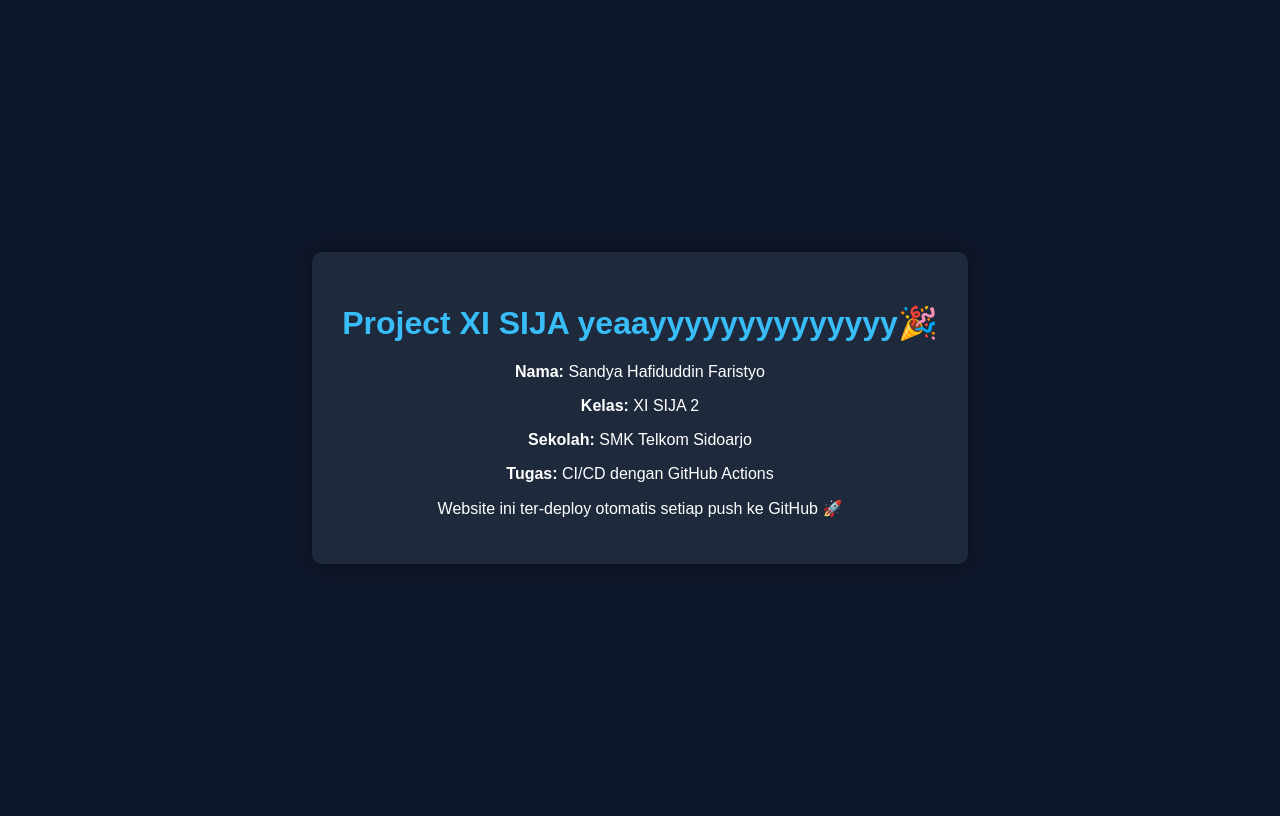
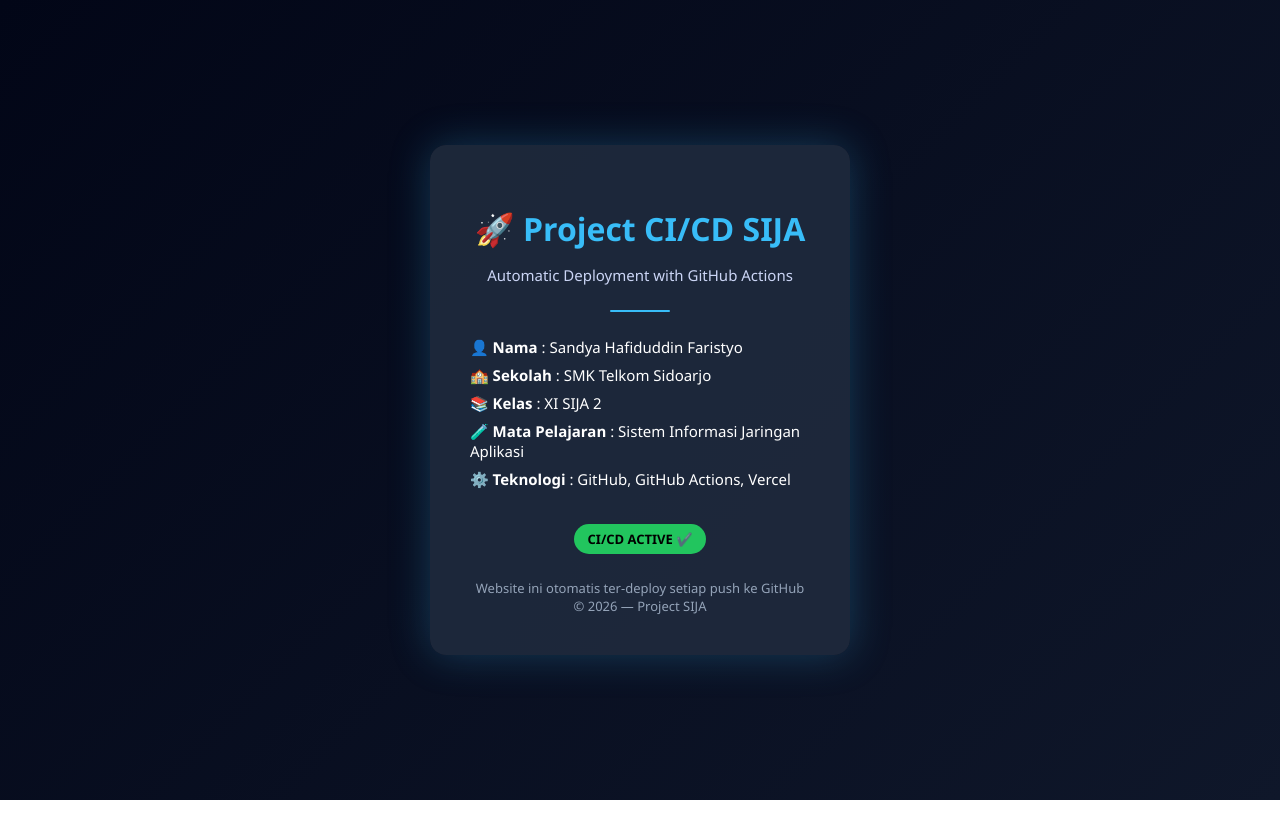
Before and after one commit to sanoken01/tugas-project-deploy, a plain HTML site: page index.html in a window 1280 px wide. Drawn offline with Linux system fonts and the light colour scheme.

Commit message:
update tampilan web versi epic

```diff
--- a/index.html
+++ b/index.html
@@ -2,37 +2,112 @@
 <html lang="id">
 <head>
     <meta charset="UTF-8">
-    <title>Deploy Otomatis - SIJA</title>
+    <title>Project CI/CD - XI SIJA</title>
     <style>
+        * {
+            box-sizing: border-box;
+        }
+
         body {
-            font-family: Arial, sans-serif;
-            background: #0f172a;
+            font-family: "Segoe UI", Arial, sans-serif;
+            background: linear-gradient(135deg, #020617, #0f172a);
             color: white;
+            min-height: 100vh;
+            margin: 0;
             display: flex;
             justify-content: center;
             align-items: center;
-            height: 100vh;
         }
+
         .card {
-            background: #1e293b;
-            padding: 30px;
-            border-radius: 10px;
+            background: rgba(30, 41, 59, 0.95);
+            padding: 40px;
+            border-radius: 16px;
             text-align: center;
-            box-shadow: 0 0 20px rgba(0,0,0,0.4);
+            width: 420px;
+            box-shadow: 0 0 40px rgba(56, 189, 248, 0.25);
+            animation: fadeIn 1.2s ease;
         }
+
+        @keyframes fadeIn {
+            from {
+                opacity: 0;
+                transform: translateY(30px);
+            }
+            to {
+                opacity: 1;
+                transform: translateY(0);
+            }
+        }
+
         h1 {
             color: #38bdf8;
+            margin-bottom: 10px;
+        }
+
+        .subtitle {
+            color: #cbd5f5;
+            margin-bottom: 25px;
+            font-size: 15px;
+        }
+
+        .info {
+            text-align: left;
+            margin: 20px 0;
+        }
+
+        .info p {
+            margin: 8px 0;
+            font-size: 15px;
+        }
+
+        .badge {
+            display: inline-block;
+            background: #22c55e;
+            color: black;
+            padding: 6px 14px;
+            border-radius: 20px;
+            font-size: 13px;
+            font-weight: bold;
+            margin-top: 15px;
+        }
+
+        .footer {
+            margin-top: 25px;
+            font-size: 13px;
+            color: #94a3b8;
+        }
+
+        .line {
+            height: 2px;
+            width: 60px;
+            background: #38bdf8;
+            margin: 15px auto 25px;
+            border-radius: 10px;
         }
     </style>
 </head>
 <body>
     <div class="card">
-        <h1>Project XI SIJA yeaayyyyyyyyyyyyyy🎉</h1>
-        <p><b>Nama:</b> Sandya Hafiduddin Faristyo</p>
-        <p><b>Kelas:</b> XI SIJA 2</p>
-        <p><b>Sekolah:</b> SMK Telkom Sidoarjo</p>
-        <p><b>Tugas:</b> CI/CD dengan GitHub Actions</p>
-        <p>Website ini ter-deploy otomatis setiap push ke GitHub 🚀</p>
+        <h1>🚀 Project CI/CD SIJA</h1>
+        <p class="subtitle">Automatic Deployment with GitHub Actions</p>
+
+        <div class="line"></div>
+
+        <div class="info">
+            <p><b>👤 Nama</b> : Sandya Hafiduddin Faristyo</p>
+            <p><b>🏫 Sekolah</b> : SMK Telkom Sidoarjo</p>
+            <p><b>📚 Kelas</b> : XI SIJA 2</p>
+            <p><b>🧪 Mata Pelajaran</b> : Sistem Informasi Jaringan Aplikasi</p>
+            <p><b>⚙️ Teknologi</b> : GitHub, GitHub Actions, Vercel</p>
+        </div>
+
+        <span class="badge">CI/CD ACTIVE ✔️</span>
+
+        <div class="footer">
+            Website ini otomatis ter-deploy setiap push ke GitHub<br>
+            © 2026 — Project SIJA
+        </div>
     </div>
 </body>
 </html>
```
